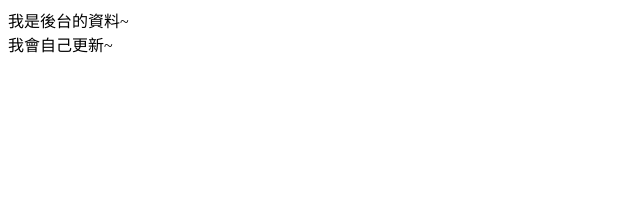
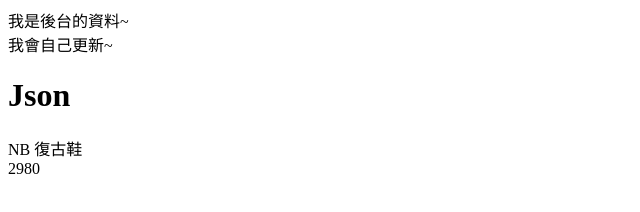
Before and after one commit to simpsonyuki/0802_Web_AJAX, a plain HTML site: page index.html in a window 1280 px wide. Shown: the whole page, without its empty margins (0-640 px from the left). Drawn offline with Linux system fonts and the light colour scheme.

Commit message:
取得 JSON 資料

```diff
--- a/ajax.js
+++ b/ajax.js
@@ -6,7 +6,27 @@ xhr.open("GET", "./data.txt", "true");     //開啟物件("取得", "檔案路
                                           //這裡最後面的布林值預設就已經是"true"了,所以也可以不用寫
 xhr.send();                       //傳送
 
+// 當資料載入完成後執行
 xhr.onload = () => {
     content.innerText = xhr.responseText;
 }
 // AJAX 技術為: 後台資料儲存前台資料會自動更新, 且網頁不需要重新整理
+
+
+
+// JSON
+var product = document.getElementById("product");
+var price = document.getElementById("price");
+
+var xhrJson = new XMLHttpRequest();
+
+xhrJson.open("GET" , "./data.json");
+xhrJson.send();
+
+xhrJson.onload = () => {
+    //將取得的資料轉換為 "JSON格式"
+    var json = JSON.parse(xhrJson.responseText);
+
+    product.innerText = json["product"];
+    price.innerText = json["price"];
+}
--- /dev/null
+++ b/data.json
@@ -0,0 +1,5 @@
+{
+    "product": "NB 復古鞋",
+    "price": 2980
+
+}
--- a/index.html
+++ b/index.html
@@ -11,6 +11,13 @@
     </div>
 
 
+    <h1>Json</h1>
+
+    <div id="product">產品名稱</div>
+    <div id="price">產品價格</div>
+
+
+
     <script src="./ajax.js"></script>
 
 </body>
```
